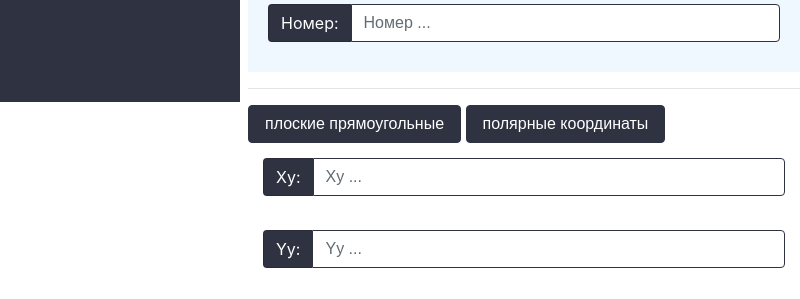
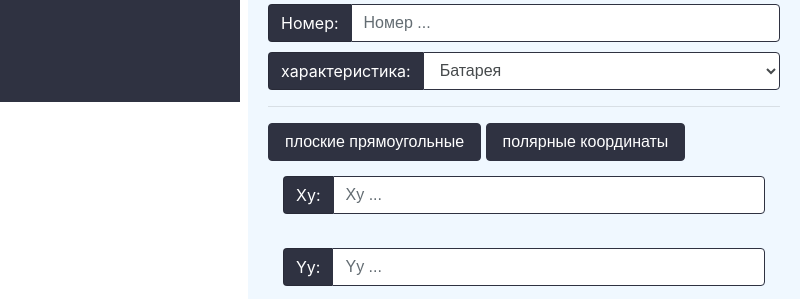
Before and after one commit to BayShubar/military-project, an Electron app: page index.html in a window 800 px wide. Shown: the part 498-797 px from the top of the page. Drawn offline with Linux system fonts and the light colour scheme.

Commit message:
characteristics added

```diff
--- a/index.html
+++ b/index.html
@@ -79,7 +79,19 @@
               <div class="input-group">
                 <span class="input-group-addon">Номер: </span>
                 <input id="nomer" type="number" class="form-control"  placeholder="Номер ...">
-             </div></div><hr/>
+             </div>
+
+             <div class="input-group">
+                <span class="input-group-addon">характеристика: </span>
+                <select class="form-control" id="characcteristics">
+                    <option>Батарея</option>
+                    <option>РЛС группа</option>
+                    <option>Живая сила и огневые средства</option>
+                  </select>
+            </div>
+
+
+            <hr/>
 
 
 
```
